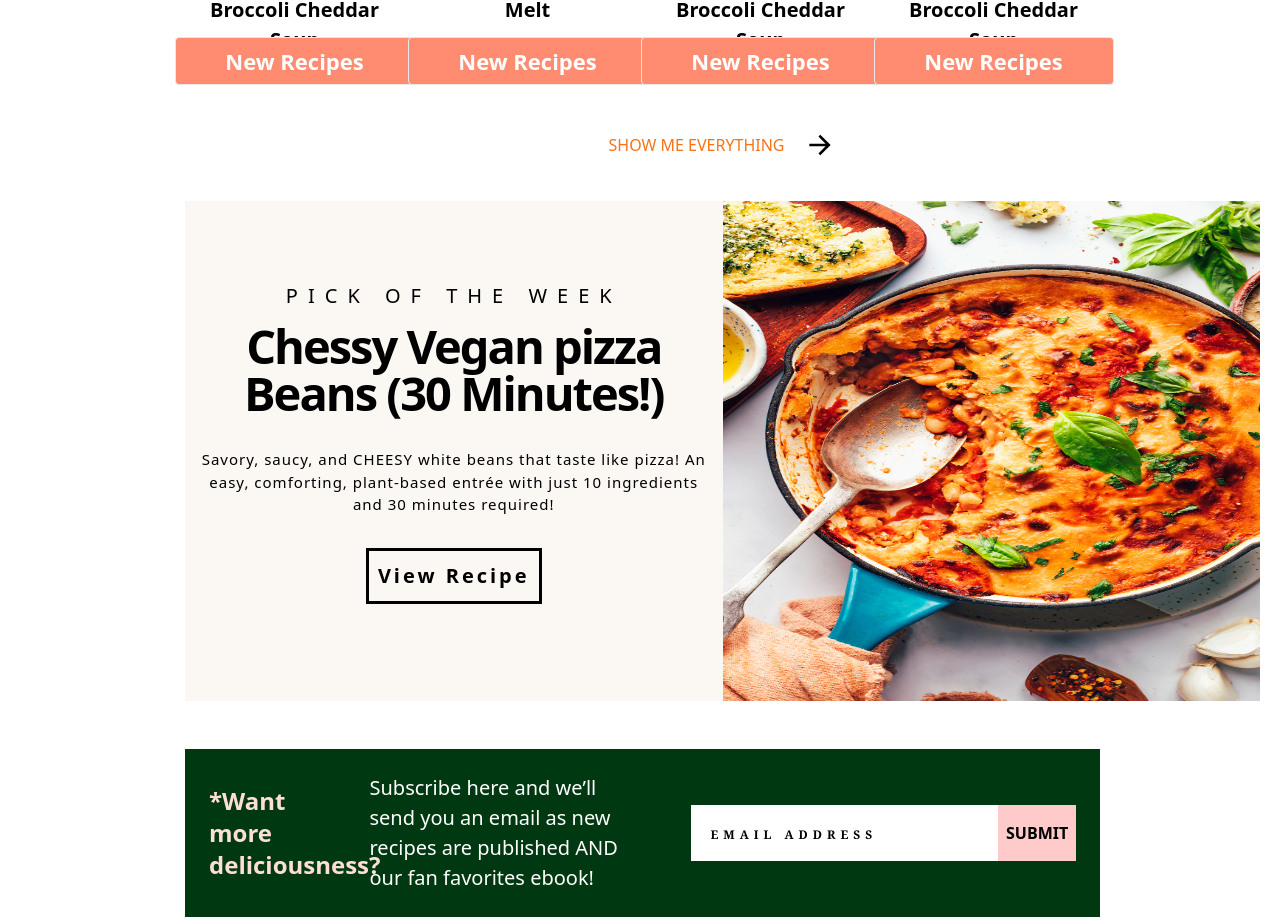
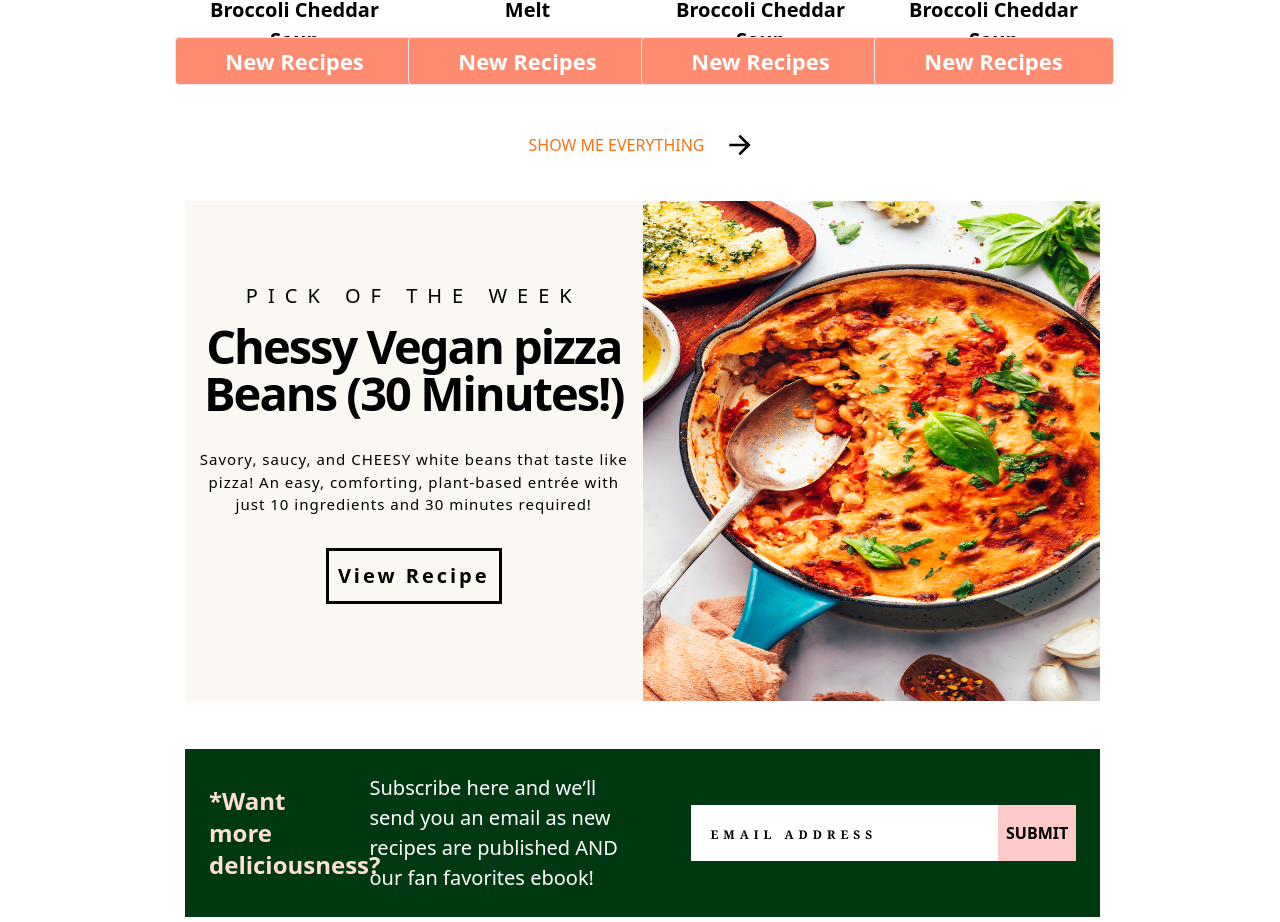
Before and after one commit to Frank92952/Tailwindcss-Tienda, a React (Vite) app: page / in a window 1280 px wide. Shown: the part 699-1621 px from the top of the page. Built offline with nearby package versions, Linux system fonts and the light colour scheme.

Commit message:
Codigo final

```diff
--- a/src/Component/Shared/Card.jsx
+++ b/src/Component/Shared/Card.jsx
@@ -26,7 +26,6 @@ function Card(props) {
                 NS
                 </button>
               </div>
-
                 <button className='p-2 text-[20px]  font-bold   h-14 hover:text-[#D56638]'>
                 {nombre}
                 </button>
--- a/src/Component/Shared/Cuerpo1.jsx
+++ b/src/Component/Shared/Cuerpo1.jsx
@@ -37,10 +37,9 @@ function Cuerpo1() {
   };
   return (
   <div>
-    <div className='pl-7 pr-5 pb-6 xl:pl-[185px] xl:pr-[180px max-sm:pr-4 max-sm:pl-4'>
+    <div className='pl-7 pr-5 pb-6 xl:pl-[185px] xl:pr-[180px] max-sm:pr-4 max-sm:pl-4'>
       <div className='grid justify-center mt-5 pb-10 ' >
           <button className='flex items-center  text-orange-500 '>SHOW ME EVERYTHING<RiArrowRightLine className='w-8 h-8 ml-5 text-black' /></button>
-
       </div>
       <div className='grid grid-cols-2 text-center max-sm:grid-cols-1 '>
           <div className='bg-[#FBF8F3] pt-20 pb-20 p-2 '>
@@ -52,7 +51,6 @@ function Cuerpo1() {
             <div className='mt-8'>
               <button className='border-[3px] text-xl tracking-[3px] font-bold border-black w-44 h-14 hover:bg-red-200 hover:border-red-200'>View Recipe</button>
             </div>
-
           </div>
           <div className='bg-red-200 '>
             <a href='#' ><img src={Comida2} className='h-[500px] w-[550px] xl:w-full' /> </a>
@@ -61,7 +59,6 @@ function Cuerpo1() {
     </div>
     <div className='pt-6 pb-12 xl:pl-[185px] xl:pr-[180px]'>
       <div className='grid grid-cols-6  bg-[#003811] p-6 items-center max-lg:grid-cols-1'>
-
         <div className='col-span-1  text-2xl text-[#FFDED6] font-bold max-lg:col-span-2 max-lg:text-center' >
            <h1>*Want more deliciousness?</h1>
         </div>
@@ -83,7 +80,6 @@ function Cuerpo1() {
       </div>
     </div>
     <div className='bg-[#FBF8F3] '>
-
       <div className='grid grid-cols-8 pt-16 pr-5 pl-7 justify-center xl:pl-[185px] xl:pr-[180px] max-lg:grid-cols-1 max-sm:pl-4 max-sm:pr-4'>
         <div className='col-span-6 pr-16 max-lg:pr-2 max-sm:pr-0'>
           <form className='flex items-center'>
@@ -124,12 +120,10 @@ function Cuerpo1() {
                     NS
                     </button><a href='' className='ml-2 hover:underline'>Naturally Sweetend</a>
                 </div>
-
             </div>
           </div>
           <div className='mt-12 mb-12'>
             <hr className='border-t-2 border-[#2B2B2B]' />
-
           </div>
           <div className='flex items-center gap-60 max-sm:grid max-sm:grid-cols-1 max-sm:text-center max-sm:gap-2 '>
             <p className='text-[28px] font-bold w-96 max-sm:text-[25px]  max-sm:w-full'>RECENT READER FAVORITES</p>
@@ -174,7 +168,6 @@ function Cuerpo1() {
                 <h1 className='text-[30px]  font-bold'>02</h1>
                 <h1 className='text-[23px]  w-48 max-sm:w-52 max-sm:ml-4 font-serif'>No-Bake Peanut Butter Cup Bars</h1>
                 <div className='flex gap-3 max-lg:gap-3 ml-[86px] max-sm:ml-12  max-sm:gap-2 max-sm:mb-8 '>
-
                     <button className='bg-[#F31A0A]  rounded-full w-8 h-8 max-lg:w-6  max-lg:h-7 text-white font-bold hover:bg-[#d83125]'>
                     VG
                     </button>
@@ -197,7 +190,6 @@ function Cuerpo1() {
                 <h1 className='text-[30px] font-bold'>03</h1>
                 <h1 className='text-[23px] w-48  max-sm:w-52 max-sm:ml-4  font-serif'>Plum Upside Down Cake (Vegan + GF)</h1>
                 <div className='flex gap-3 max-lg:gap-3 ml-[86px] max-sm:ml-14  max-sm:gap-2 max-sm:mb-8 '>
-
                     <button className='bg-[#F31A0A]  rounded-full w-8 h-8 max-lg:w-6  max-lg:h-7 text-white font-bold hover:bg-[#d83125]'>
                     VG
                     </button>
@@ -238,25 +230,20 @@ function Cuerpo1() {
                 </div>
               </div>
             </div>
-
           </div>
         </div>
         <div className='col-span-2 '>
           <div className='bg-[#F1F1F1] h-[200px]'>
           </div>
-
         </div>
       </div>
       <div className='pl-6 pr-5 pt-10 pb-10 max-lg:pl-4 max-lg:pr-4 max-sm:pl-4 max-sm:pr-3  xl:pl-[185px] xl:pr-48'>
         <hr className='border-t-1 border-[#2B2B2B]' />
-
       </div>
       <div className='pl-7 pr-5 pb-8 max-sm:pl-4 max-sm:pr-3'>
         <div className='flex justify-between items-center xl:pl-[160px] xl:pr-40'>
           <h1 className='text-[30px] font-bold'>RECIPE ROUND-UPS</h1>
-
           <button className='flex items-center hover:text-orange-500  font-bold text-black max-sm:hidden '>SHOW ME EVERYTHING<RiArrowRightLine className='w-8 h-6' /></button>
-
         </div>
         <div className='grid grid-cols-4 pb-6 pt-6   gap-5 max-lg:grid-cols-4 max-sm:grid-cols-1 xl:ml-40 xl:mr-40'>
           <div className=' flex flex-col items-center '>
@@ -268,10 +255,8 @@ function Cuerpo1() {
               <button className='bg-[#F31A0A]  rounded-full w-8 h-8 max-lg:w-6  max-lg:h-7 text-white font-bold hover:bg-[#d83125]'>
                 VG
               </button>
-
             </div>
               <h1 className='text-[20px] mt-2 font-bold text-center'>25 Comforting Fall Dinner Ideas</h1>
-
           </div>
           <div className=' flex flex-col items-center '>
                 <a href=""><img src={Comida4} /></a>
@@ -318,16 +303,11 @@ function Cuerpo1() {
               <button className='bg-[#B45026] rounded-full w-8 h-8 max-lg:w-6  max-lg:h-7 text-white font-bold'>
                 V
               </button>
-
             </div>
               <h1 className='text-[20px] mt-2 font-bold text-center'>EASY Make-Ahead Breakfasts (Plant-Based)</h1>
-
           </div>
-
         </div>
-
       </div>
-
     </div>
     <div className=' bg-[#FBF8F3] h-36 w-36 flex justify-center items-center mx-auto rounded-full -mt-20'>
       <img src={Logo} className='w-14 h-14 mt-12 object-cover rounded-full' />
@@ -346,17 +326,14 @@ function Cuerpo1() {
           <h1 className='text-[20px] mt-2 font-bold text-center hover:text-orange-500'>Magical Vegan Cashew Whipped Cream</h1>
         </div>
         <div className=' flex flex-col items-center '>
-
           <a href=""><img src={Comida4} /></a>
           <h1 className='text-[20px] mt-2 font-bold text-center hover:text-orange-500'>Gluten-Free Hamburger Buns (Vegan)</h1>
         </div>
         <div className=' flex flex-col items-center '>
-
           <a href=""><img src={Comida4} /></a>
           <h1 className='text-[20px] mt-2 font-bold text-center hover:text-orange-500'>Best 1:1 Gluten-Free Flour Blend (Our Secret Recipe!)</h1>
         </div>
         <div className=' flex flex-col items-center '>
-
           <a href=""><img src={Comida4} /></a>
           <h1 className='text-[20px] mt-2 font-bold text-center hover:text-orange-500'>The BEST Homemade Taco Seasoning</h1>
         </div>
@@ -384,7 +361,6 @@ function Cuerpo1() {
     <div className='relative  items-center justify-center'>
       <img src={Fondo1} className='max-lg:h-[550px]'/>
       <div className='absolute inset-0 flex items-center justify-center text-center  max-sm:p-8'>
-
         <div className='h-[340px] w-[500px] bg-[#FBF8F3] max-sm:h-[400px]'>
           <div className=' bg-[#FBF8F3] h-28 w-28 flex justify-center items-center mx-auto rounded-full -mt-10'>
             <img src={Logo} className='w-14 h-14 -mt-4 object-cover rounded-full' />
@@ -392,7 +368,6 @@ function Cuerpo1() {
           <h1 className='text-[35px] -mt-5 tracking-[7px]'>SHOP</h1>
           <p className='ml-10 mr-10 mt-2 text-[18px]'>Curious what equipment and pantry staples we love? Check out our shop, where we share our go-to and recommend appliances, ingredients, tools, and more!</p>
           <div className='flex justify-center  mx-auto border-2 w-24 mt-5 border-black '>
-
           </div>
           <button className='flex justify-center  mx-auto items-center mt-5  text-orange-500 max-sm:grid max-sm:grid-cols-1 '>SHOP OUR RECOMMENDATIONS<RiArrowRightLine className='w-8 h-8 ml-5 text-black max-sm:justify-center max-sm:mx-auto ' /></button>
         </div>
@@ -402,7 +377,6 @@ function Cuerpo1() {
       <div className='pl-7 pr-5 xl:pl-[185px] xl:pr-48 max-sm:pl-4 max-sm:pr-4'>
         <div className='grid grid-cols-2 mt-16 max-lg:grid-cols-1 '>
           <div className='bg-red-200  text-center pl-5 max-sm:pl-4 max-sm:pr-4 pr-5 xl:flex xl:gap-5  max-lg:pl-40  max-lg:pr-40 '>
-
             <img src={Fondo2} className='h-72 justify-center mx-auto mt-10'/>
             <div className=' '>
               <h1 className='text-[35px] tracking-[7px] mb-5 xl:text-[20px] xl:mt-6 max-lg:text-[24px] max-lg:mt-2'>Want More Deliciousness?</h1>
@@ -416,12 +390,9 @@ function Cuerpo1() {
                   onClick={handleInputClick2}
                   onBlur={handleInputBlur2}
                 />
-
               </form>
               <button className='w-full bg-white mb-5 h-12 font-bold hover:bg-[#FFB5A3]'>GET MY EBOOK!</button>
             </div>
-
-
           </div>
           <div className='pl-12 mt-10 max-lg:pl-1 '>
             <div className='flex tracking-[3px] max-sm:text-[12px] '>
@@ -450,7 +421,6 @@ function Cuerpo1() {
                 </div>
                 <div className='flex justify-center  mx-auto border-2 w-full border-[#D56638] '></div>
               </div>
-
             </div>
           </div>
         </div>
@@ -472,7 +442,6 @@ function Cuerpo1() {
               <strong>Simple Recipes That
               Make You Feel Good</strong>
           </div>
-
         </div>
         <div className='flex justify-center  mx-auto border-2 w-full border-[#100f0f]  '></div>
         <div className='flex justify-center  mx-auto gap-12 text-[25px] mt-10 max-lg:grid max-lg:grid-cols-1 max-lg:text-center max-lg:gap-5 '>
--- a/src/Component/Shared/Menu.jsx
+++ b/src/Component/Shared/Menu.jsx
@@ -6,7 +6,6 @@ function Menu({ showMenu }) {
     <div className={`lg:hidden ${showMenu ?  'block' : 'hidden'}`}>
         <div >
           <hr className='border-t-2 border-[#CCB56F]' />
-
         </div>
         <div className='flex flex-col justify-between gap-4 bg-red-200 p-6'>
             <a href=''>About</a>
```
Also changed, not shown: src/Component/Shared/Cuerpo.jsx (+2 -12 lines), src/Component/Shared/Sidebar.jsx (+0 -14 lines). Lines whose indentation alone changed are shown as unchanged.
